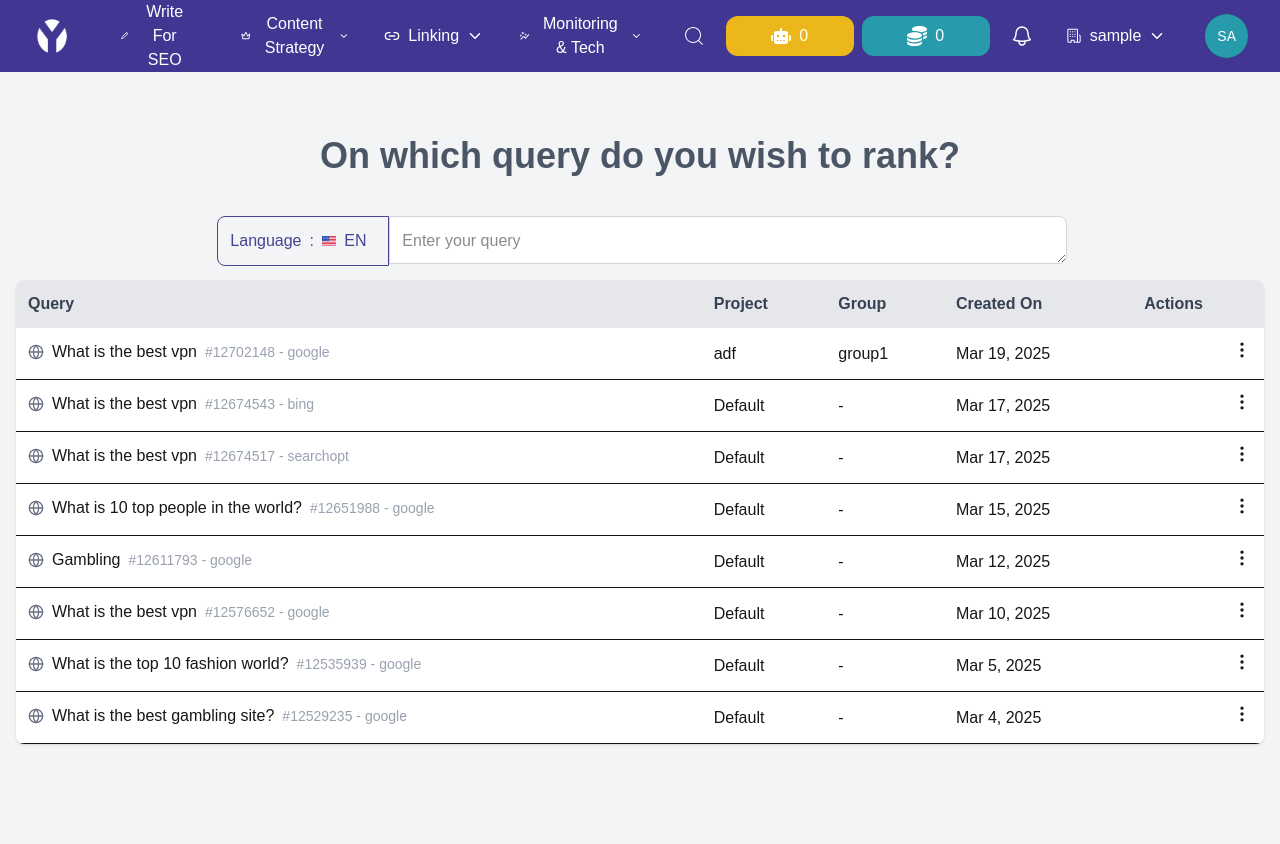
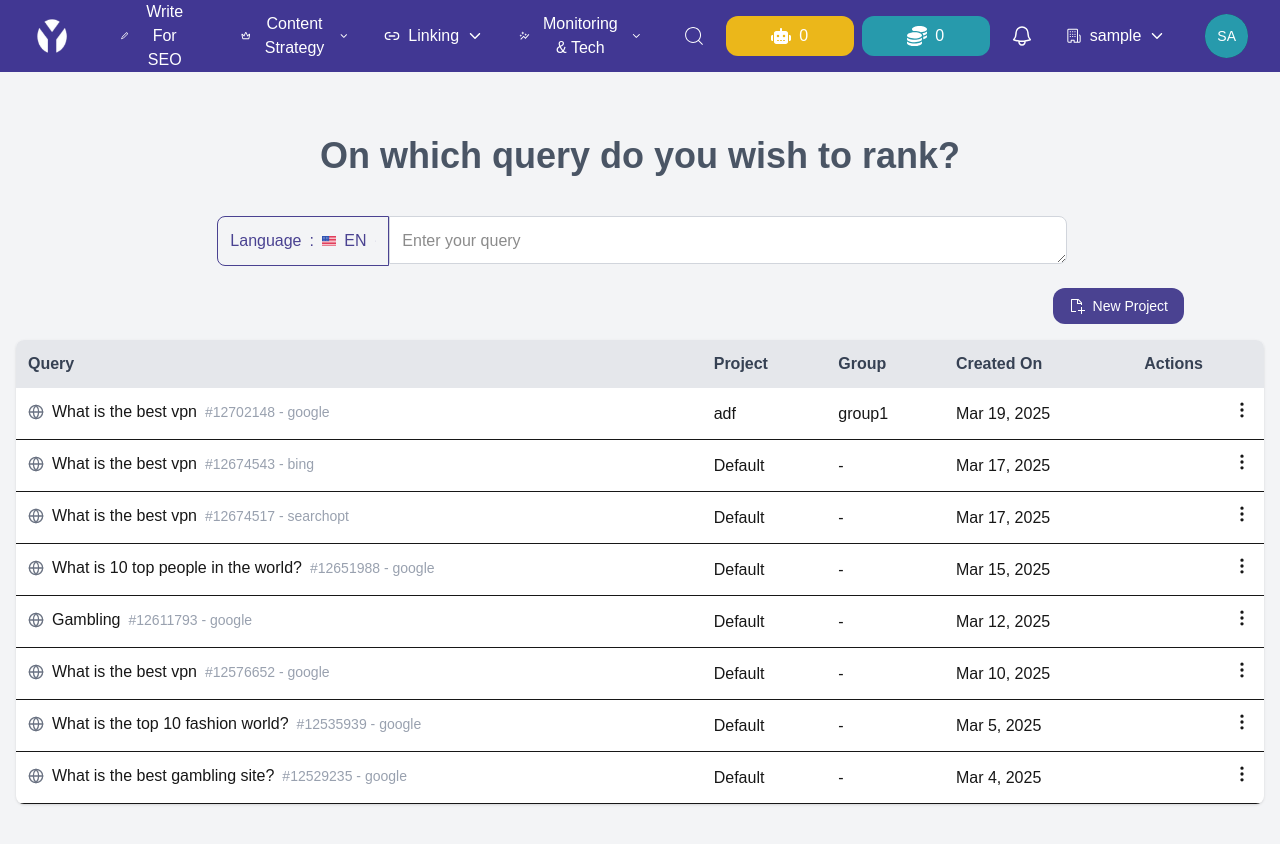
Before and after one commit to toptalentcoder/SEO-Lumenia, a Next.js app in the folder client/: page /guides in a window 1280 px wide. Shown: the top 844 px of the page. Built offline with nearby package versions, Linux system fonts and the light colour scheme; sample sign-in values are in the browser's storage.

Commit message:
new project button

```diff
--- a/client/src/app/guides/page.js
+++ b/client/src/app/guides/page.js
@@ -5,6 +5,7 @@ import { Globe, MoreVertical } from "lucide-react";
 import { Menu, MenuButton, MenuItem, MenuItems } from '@headlessui/react'
 import { IoIosArrowDown } from "react-icons/io";
 import { US, FR, DE, ZA, CH, AR, BE, CL, LU, AT, CO, MA, AE, AU, ES, IT, CA, MX, NL, EG, PE, PL, GB, AD, BR, IN, PT, RO } from 'country-flag-icons/react/3x2';
+import { VscNewFile } from "react-icons/vsc";
 
 const queries = [
     { query: "What is the best vpn", id: "12702148", platform: "google", project: "adf", group: "group1", date: "Mar 19, 2025" },
@@ -319,7 +320,14 @@ export default function SEOQueryDashboard() {
                         </button>
                     </div>
                 )}
-                </div>
+            </div>
+
+            <div className="flex justify-end mr-24 mt-6">
+                <button className="ml-2 flex items-center space-x-2 bg-[#4A4291] hover:bg-[#454168] cursor-pointer text-white py-2 px-4 rounded-xl">
+                    <VscNewFile />
+                    <span className="text-sm">New Project</span>
+                </button>
+            </div>
 
             {/* Query Table */}
             <div className="container mx-auto p-4">
```
